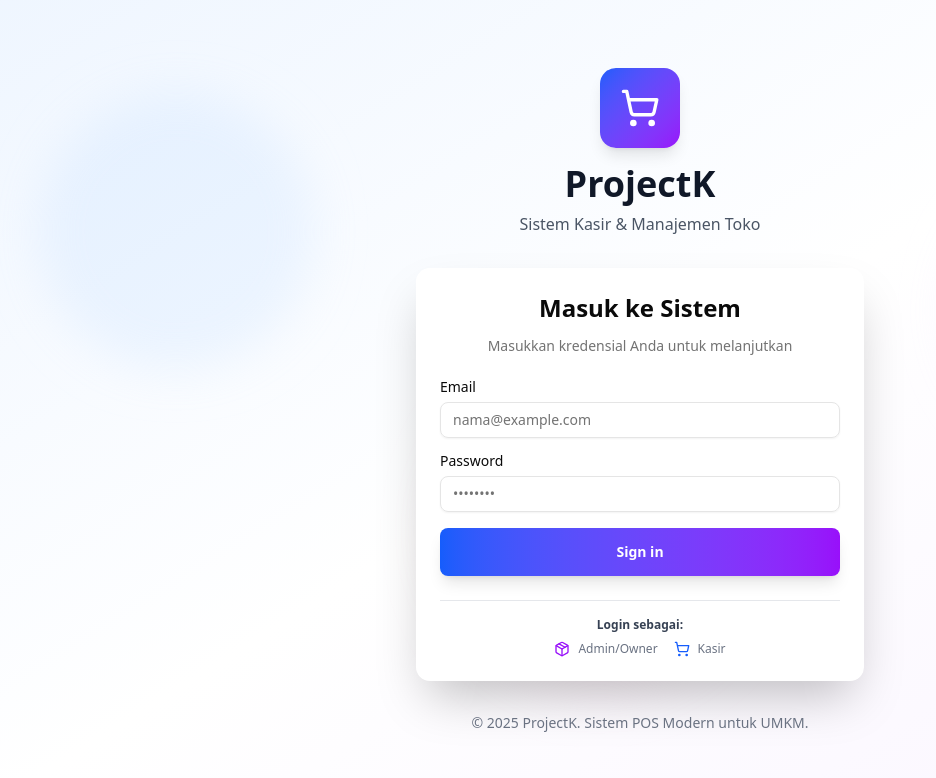
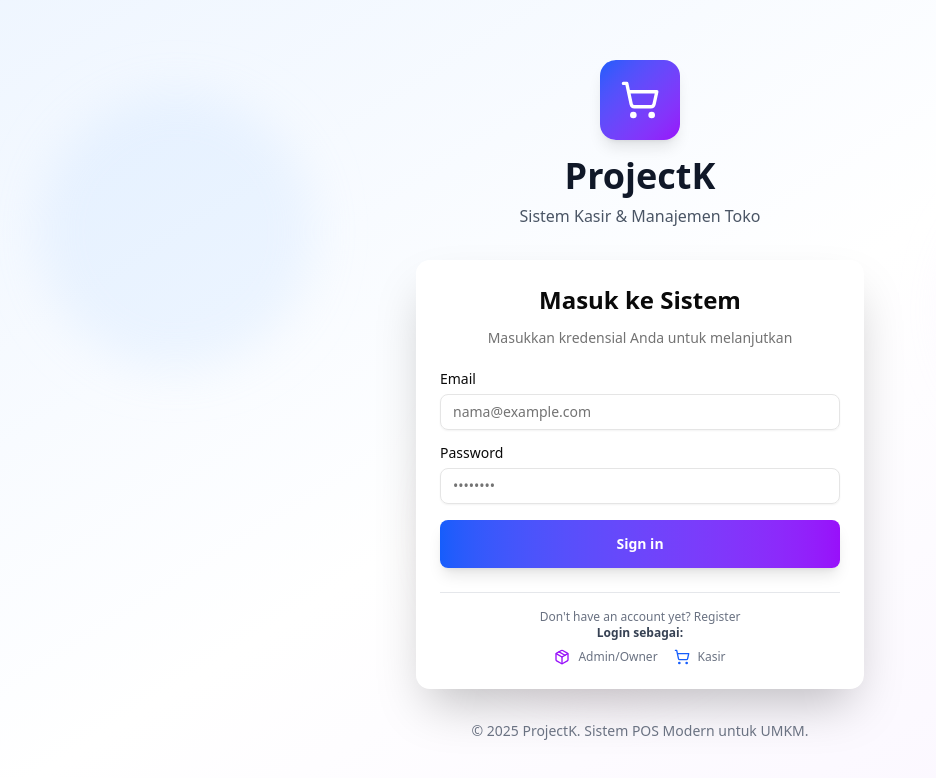
Before and after one commit to itsdomibro/projectk-web, a Next.js app: page / in a window 1280 px wide. Shown: the top 778 px of the page, without its empty margins (0-936 px from the left). Built offline with nearby package versions, Linux system fonts and the light colour scheme.

Commit message:
fix authentication issue

```diff
--- a/app/auth/login/page.tsx
+++ b/app/auth/login/page.tsx
@@ -46,7 +46,7 @@
   const onSubmit = async (values: z.infer<typeof loginSchema>) => {
     try {
       await login(values);
-      router.push("auth/login");
+      router.push("/owner/dashboard");
       console.log(email);
       console.log(role);
     } catch (error) {
--- a/app/auth/register/page.tsx
+++ b/app/auth/register/page.tsx
@@ -52,7 +52,7 @@
   const onSubmit = async (values: z.infer<typeof registerSchema>) => {
     try {
       await register(values);
-      router.push("app/login");
+      router.push("/auth/login");
     } catch (error) {
       console.error("Registration failed: ", error);
     }
--- a/app/page.tsx
+++ b/app/page.tsx
@@ -25,6 +25,7 @@
 import { useForm } from "react-hook-form";
 import * as z from "zod";
 import { ShoppingCart, Package } from "lucide-react";
+import Link from "next/link";
 
 const loginSchema = z.object({
   email: z.string().email("Email tidak valid"),
@@ -195,6 +196,10 @@
           <CardFooter className="flex flex-col space-y-4">
             <div className="pt-4 border-t border-gray-200 w-full">
               <div className="text-xs text-gray-500 text-center space-y-2">
+                <span>
+                  Don't have an account yet?{" "}
+                  <Link href="/auth/register">Register</Link>
+                </span>
                 <p className="font-semibold text-gray-700">Login sebagai:</p>
                 <div className="flex justify-center gap-4">
                   <div className="flex items-center gap-2">
```
